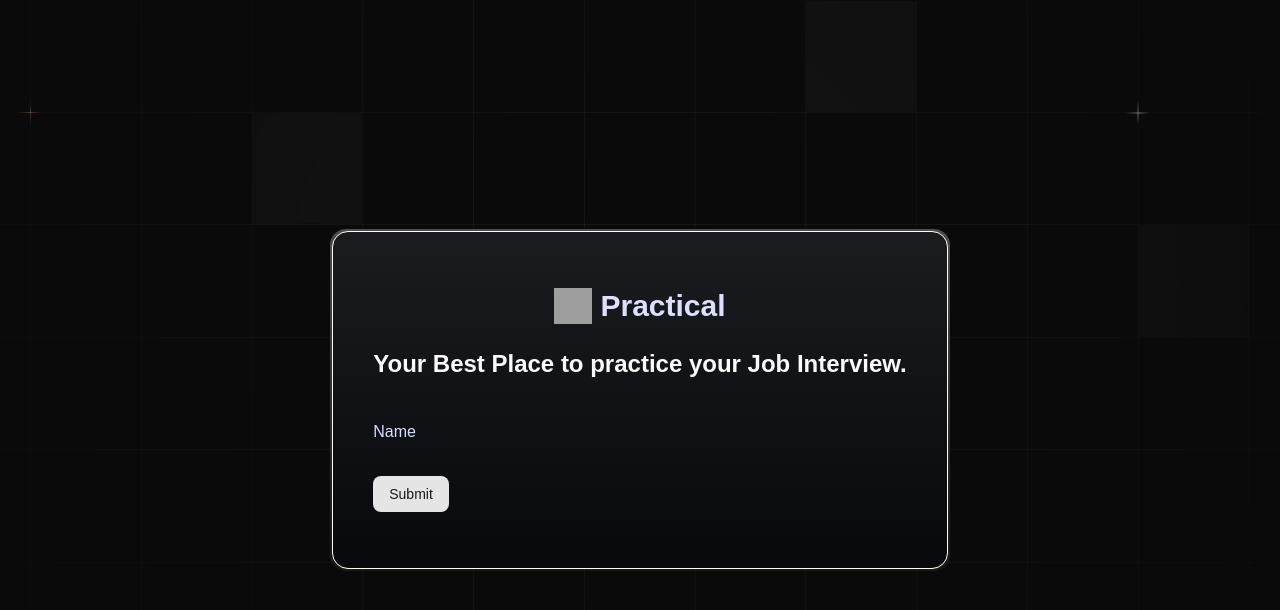
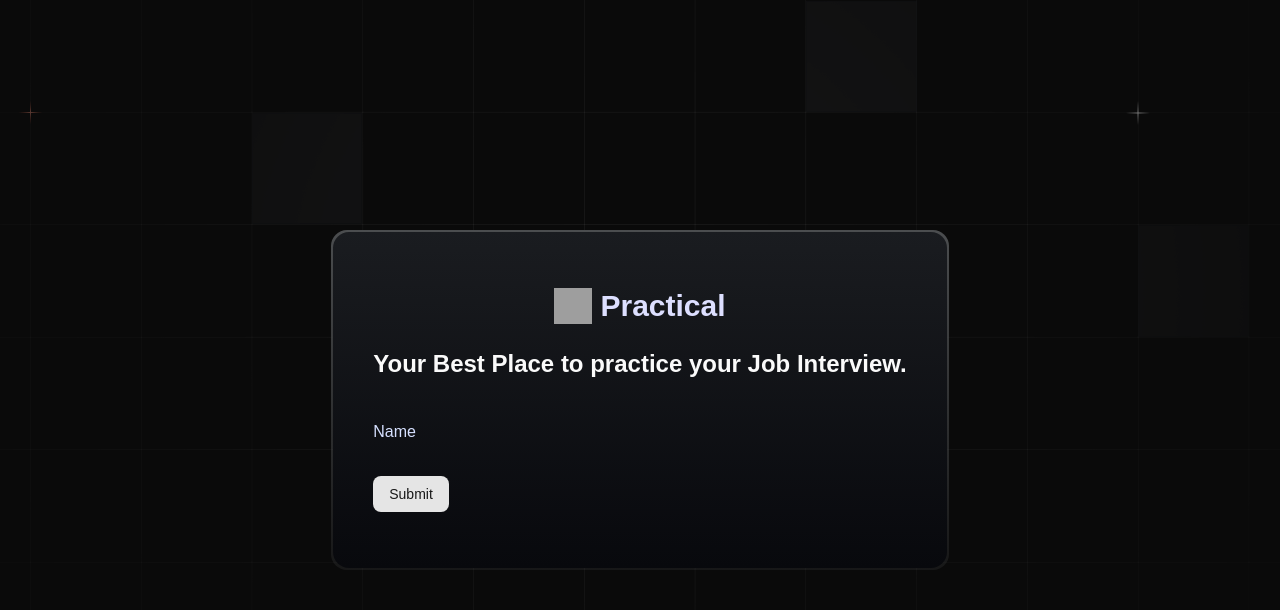
Before and after one commit to SamsonGulma/Practical-Interview_Platform-NextJS-gemini_ai, a Next.js app in the folder Practical/: page /sign-in in a window 1280 px wide. Shown: the top 610 px of the page. Built offline with nearby package versions, Linux system fonts and the light colour scheme; grey boxes are pictures that could not be loaded; a web font is replaced by a local one.

Commit message:
Building the auth

```diff
--- a/Practical/components/AuthForm.tsx
+++ b/Practical/components/AuthForm.tsx
@@ -42,7 +42,7 @@
   const isSignIn = type === "sign-in";
   return (
       <div className="card-border lg:min-w-[566px]">
-          <div className="flex flex-col gap-6 card py-14 px-10 border-1 border-amber-50">
+          <div className="flex flex-col gap-6 card py-14 px-10">
               <div className="flex flex-row gap-2 justify-center ">
                   <Image src="/logo.svg" alt="logo" height={32} width={38} />
                   <h2 className="text-primary-100">Practical</h2>
```
